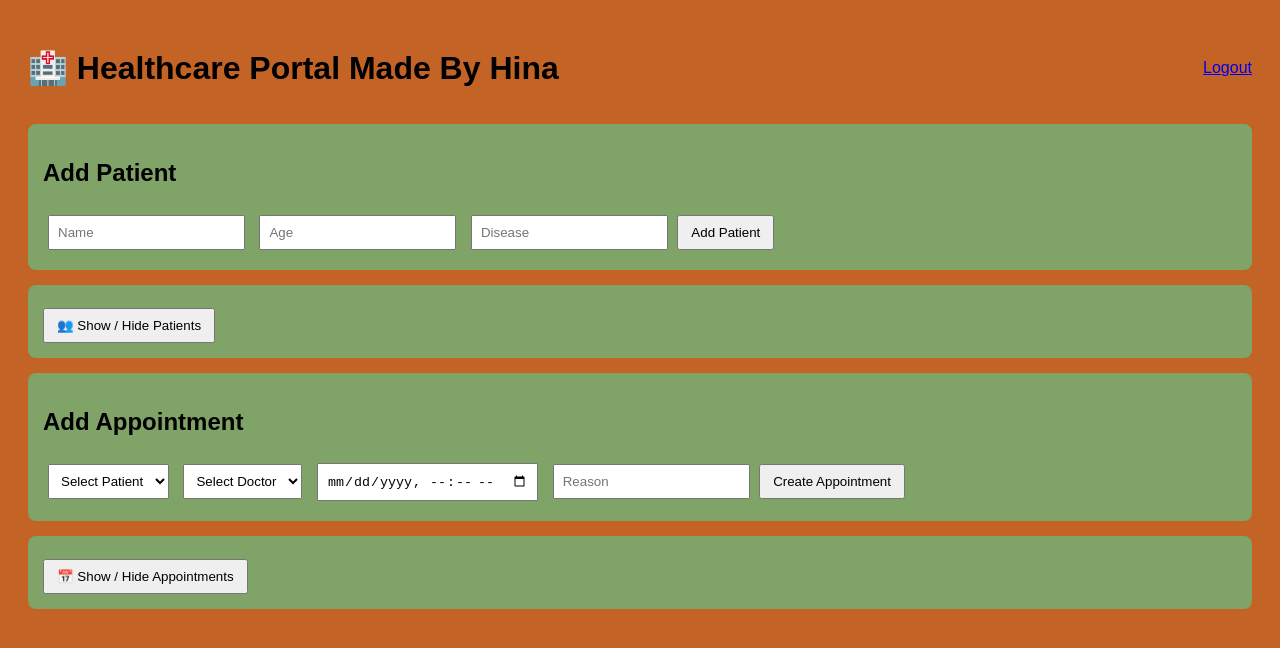
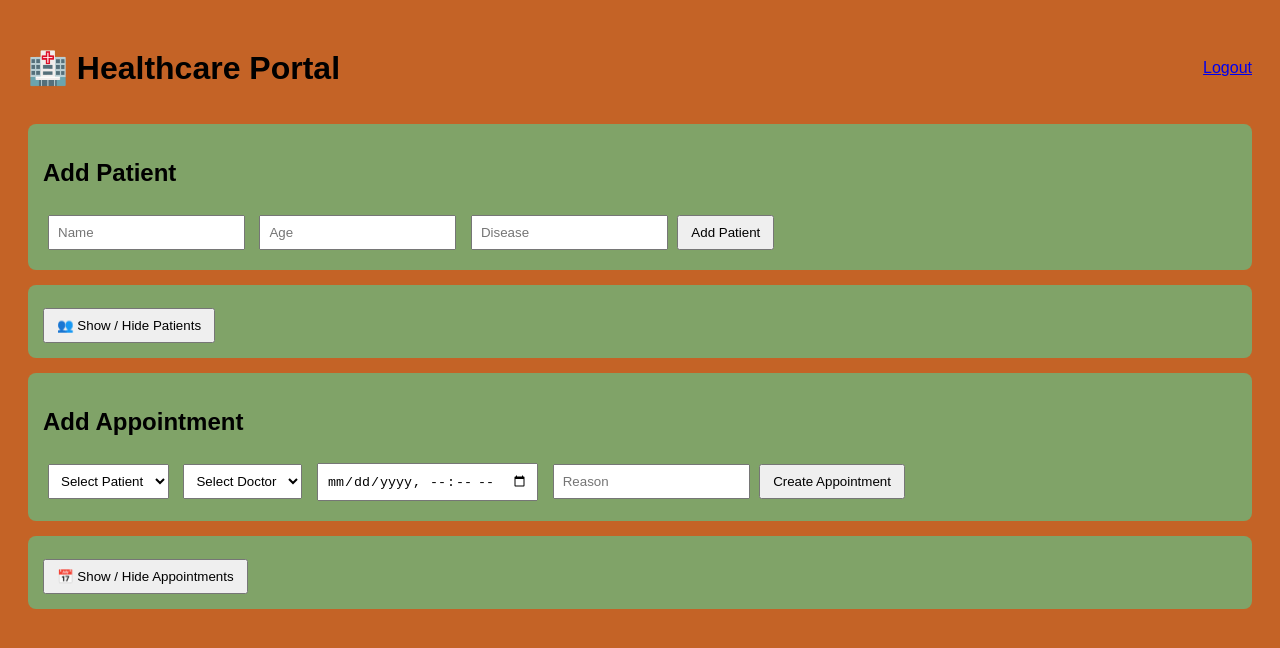
Before and after one commit to karlozk/healthcare-portal, a website: page public/index.html in a window 1280 px wide. Drawn offline with Linux system fonts and the light colour scheme.

Commit message:
Update index.html

```diff
--- a/public/index.html
+++ b/public/index.html
@@ -7,7 +7,7 @@
 <body>
 
 <header>
-  <h1>🏥 Healthcare Portal Made By Hina</h1>
+  <h1>🏥 Healthcare Portal </h1>
   <a href="/logout">Logout</a>
 </header>
 
```
